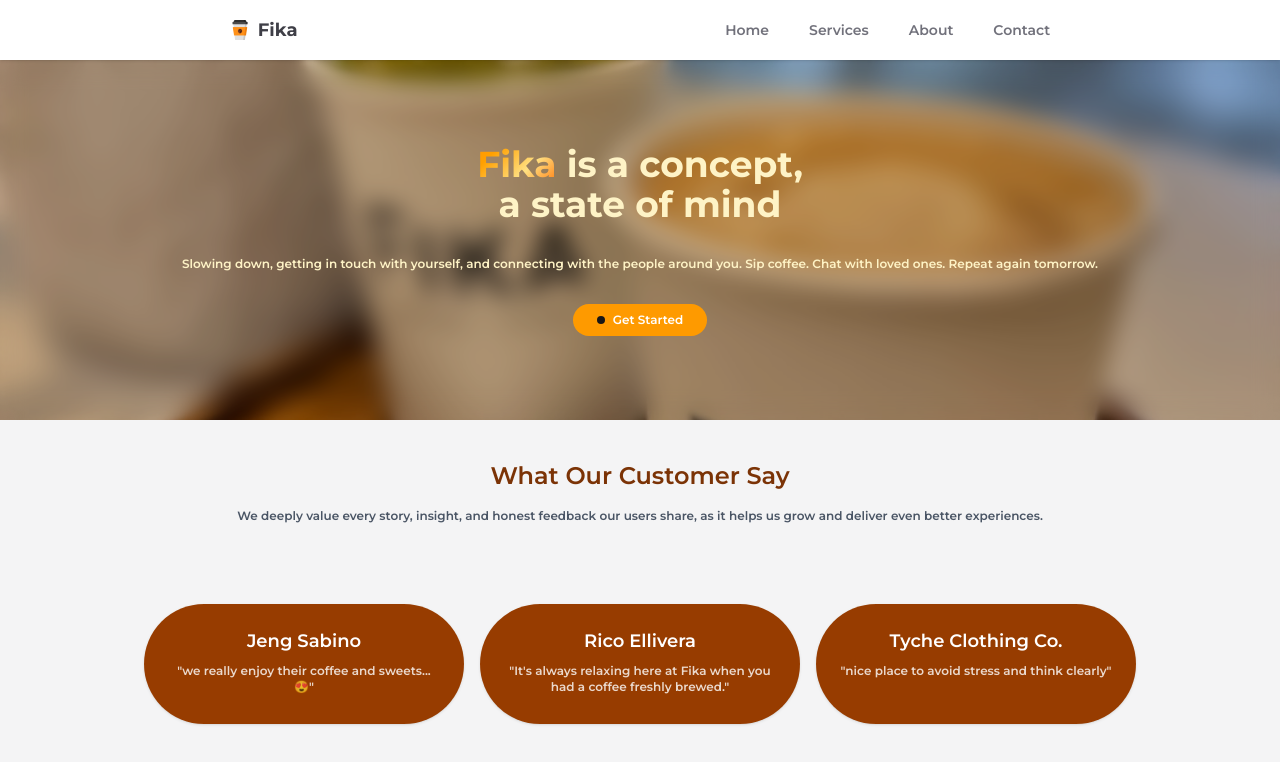
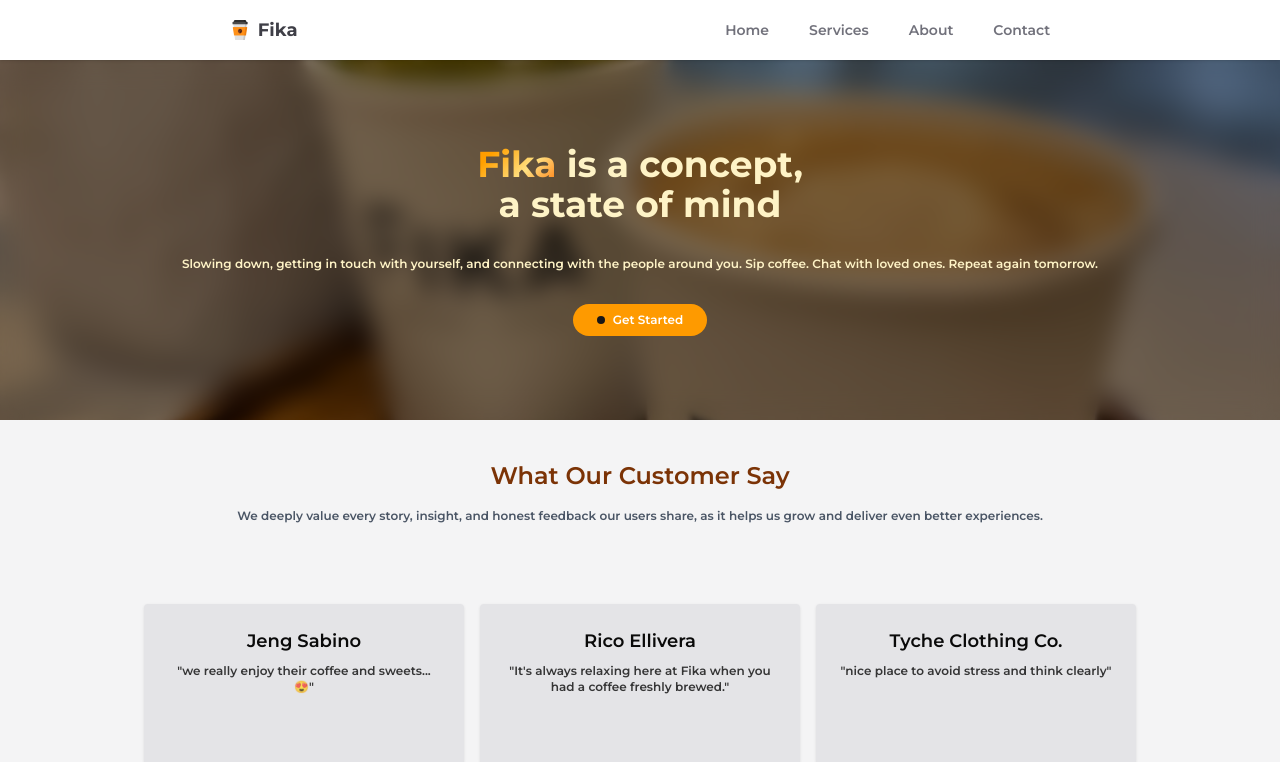
Before and after one commit to RainerMorales/Fika, a React (Vite) app: page / in a window 1280 px wide. Shown: the top 762 px of the page. Built offline with nearby package versions, Linux system fonts and the light colour scheme; a web font is replaced by a local one.

Commit message:
update design

```diff
--- a/src/Card.tsx
+++ b/src/Card.tsx
@@ -13,7 +13,7 @@ function Card(props:card){
         inView
         direction="up"
         delay={2}
-        className="card text-white bg-amber-800 rounded-full h-30 w-80 shadow ">
+        className="card bg-zinc-200  rounded h-40 w-80 shadow ">
           <div className="card-body items-center text-center">
             <h2 className="card-title text-light">{props.title}</h2>
             <div className="text-xs opacity-80">{props.comment}</div>
--- a/src/Content.tsx
+++ b/src/Content.tsx
@@ -54,15 +54,14 @@ function Content() {
         />
         <BlurFade
           duration={1}
-          delay={1.50}
+          delay={1.5}
           inView
-          className=" space-y-4 text-center absolute top-0 flex flex-col justify-center items-center backdrop-blur-md bg-black/20 w-[100%] h-[100%]"
+          className=" space-y-4 text-center absolute top-0 flex flex-col justify-center items-center backdrop-blur-md bg-black/50 w-[100%] h-[100%]"
         >
           <BlurFade
             direction="up"
-            duration={0.50}
-            delay={2 *1.15}
-            inView
+            duration={0.5}
+            delay={2 * 1.15}
             className="text-4xl text-center font-bold text-amber-100"
           >
             <AuroraText>Fika</AuroraText> is a concept, <br />a state of mind
@@ -71,7 +70,6 @@ function Content() {
             duration={0.55}
             direction="up"
             delay={2 * 1.25}
-            inView
             className="text-amber-100 text-xs p-4 "
           >
             Slowing down, getting in touch with yourself, and connecting with
@@ -79,10 +77,9 @@ function Content() {
             again tomorrow.
           </BlurFade>
           <BlurFade
-            duration={0.60}
+            duration={0.6}
             direction="up"
-            delay={2*1.35}
-            inView
+            delay={2 * 1.35}
             className="space-y-4"
           >
             <InteractiveHoverButton className="border-none bg-amber-500 text-white text-xs">
@@ -108,7 +105,13 @@ function Content() {
           </BlurFade>
         </div>
       </section> */}
-      <section className="bg-zinc-100">
+      <BlurFade
+        direction="up"
+        duration={0.5}
+        delay={3 * 1.3}
+        inView
+        className="bg-zinc-100  m-auto"
+      >
         <div className=" text-center p-10 cal-sans-regular">
           {/* <Badge className="bg-amber-900">Feedback</Badge> */}
           <TextAnimate
@@ -120,16 +123,12 @@ function Content() {
           >
             What Our Customer Say
           </TextAnimate>
-          <TextAnimate
-            delay={2.25}
-            animation="fadeIn"
-            duration={2}
-            by="text"
-            className="mt-4 text-xs text-gray-600"
+          <div
+            className="mt-4 text-xs text-gray-600 overflow-ellipsis"
           >
             We deeply value every story, insight, and honest feedback our users
             share, as it helps us grow and deliver even better experiences.
-          </TextAnimate>
+          </div>
         </div>
         <div className="flex flex-col lg:flex-row md:flex-row  items-center justify-center gap-4 p-10 ">
           <Card
@@ -153,7 +152,7 @@ function Content() {
             comment={<div>"nice place to avoid stress and think clearly"</div>}
           ></Card>
         </div>
-      </section>
+      </BlurFade>
       <section className="bg-black">
         <div className="relative">
           <img
```
